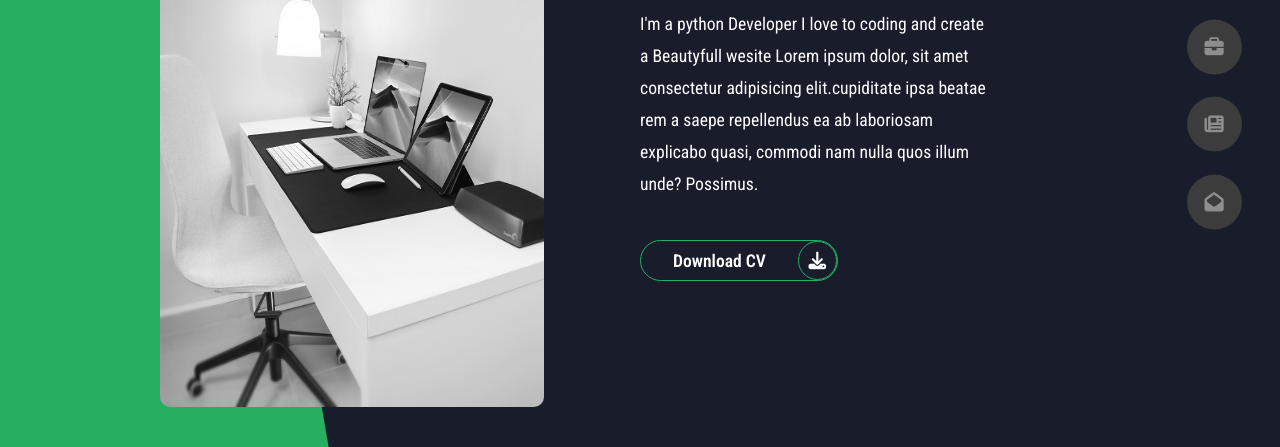
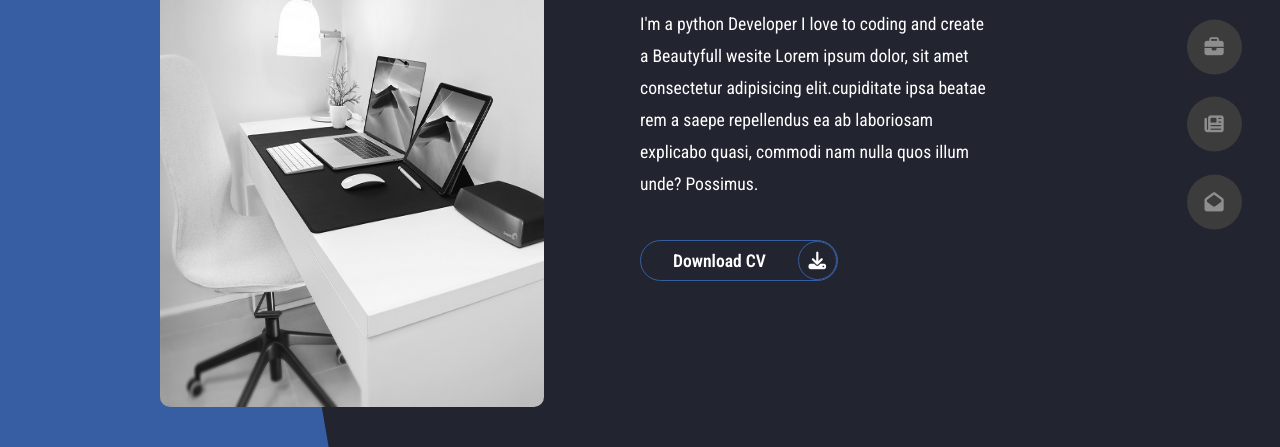
Before and after one commit to deepadangi01/My_Portfolio, a plain HTML site: page index.html in a window 1280 px wide. Shown: the part 353-800 px from the top of the page. Drawn offline with Linux system fonts and the light colour scheme.

Commit message:
changed color

```diff
--- a/style/style.scss
+++ b/style/style.scss
@@ -8,8 +8,8 @@
 }
 
 :root {
-    --color-primary: #191d2b;
-    --color-secondary: #27AE60;
+    --color-primary: #222530;
+    --color-secondary: #375ea2;
     --color-white: white;
     --color-black: #000;
     --color-gray0: #f8f8f8;
```
Also changed, not shown: index.html (+1 -0 lines), style/style.css.
